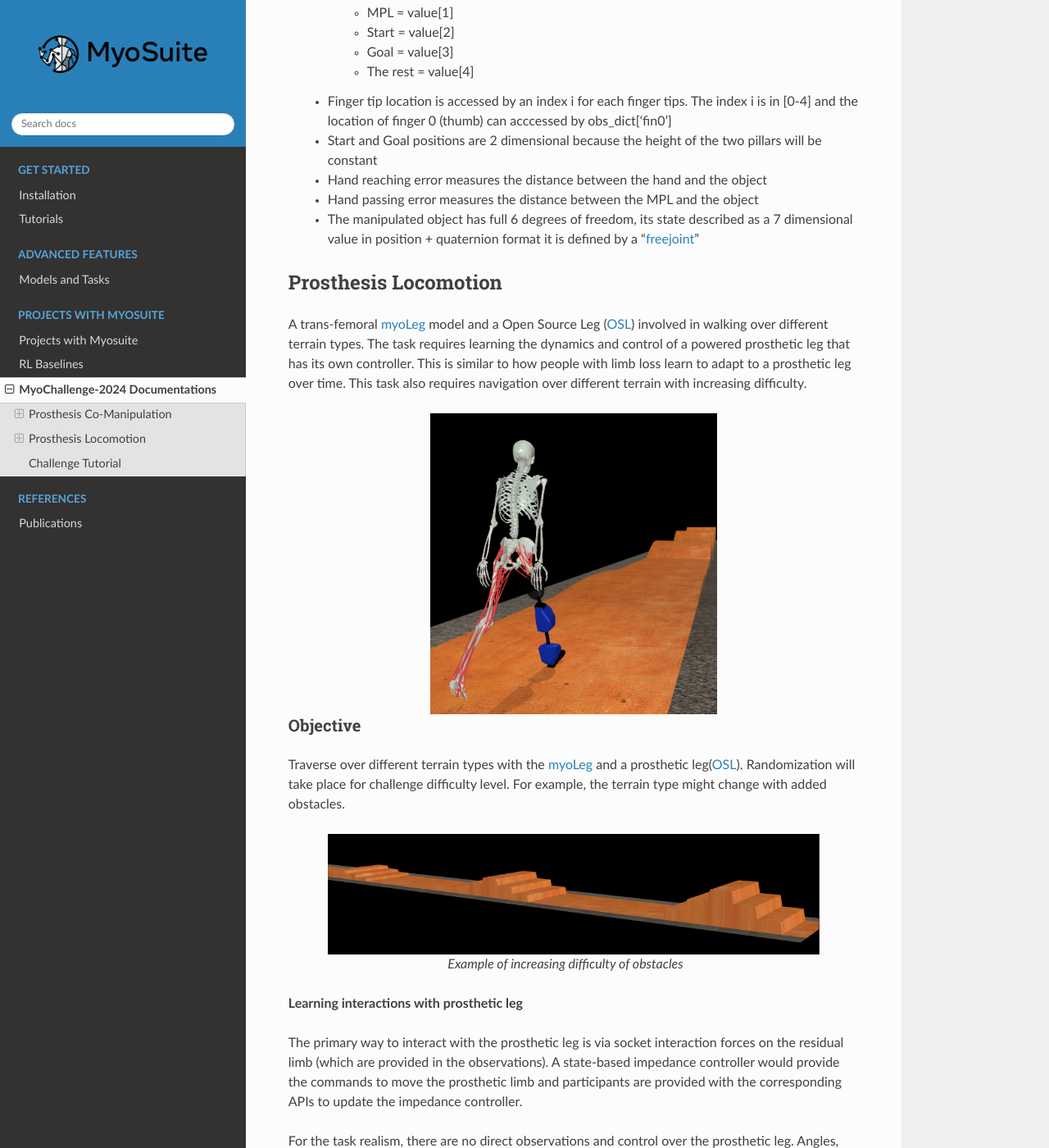
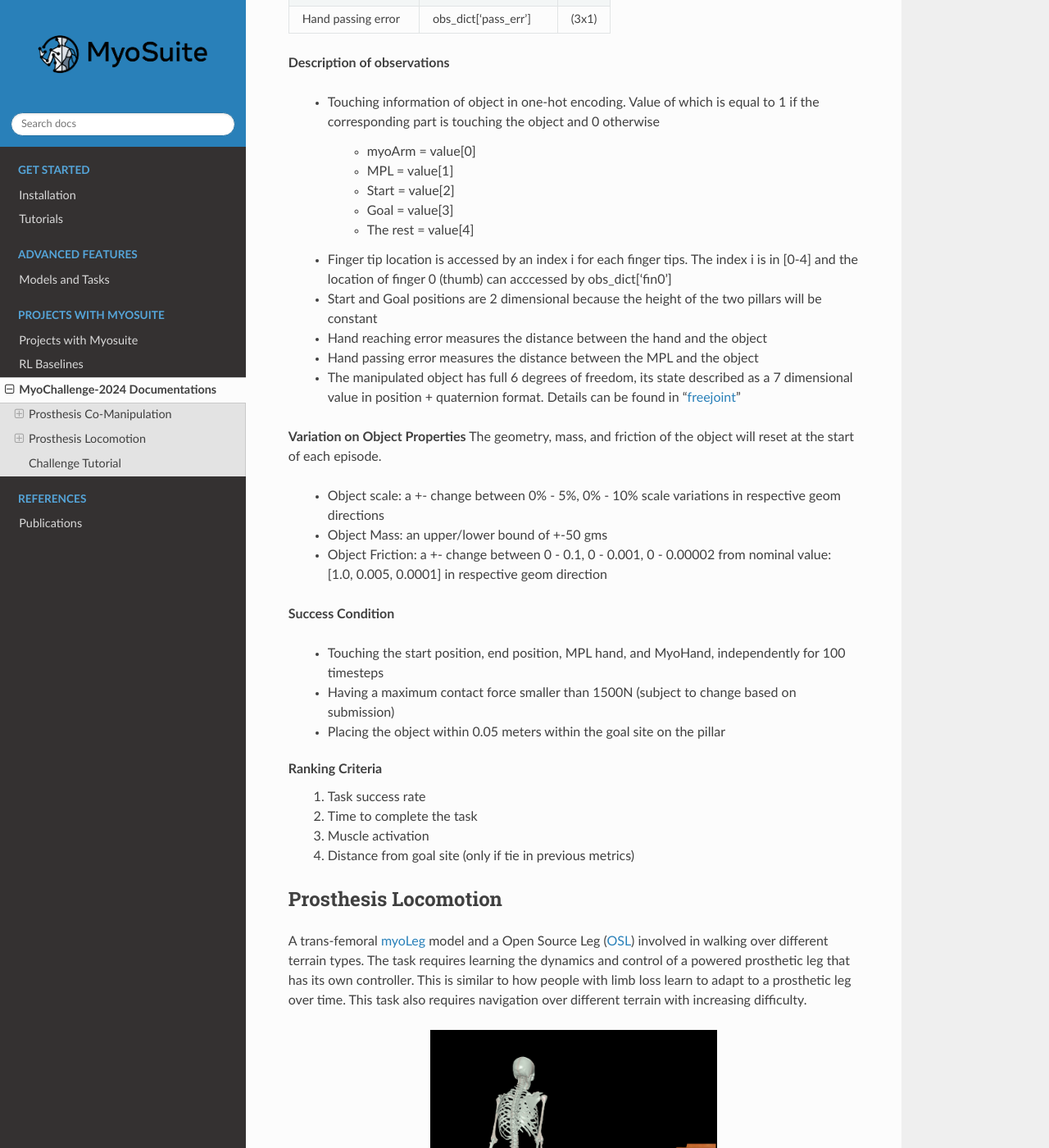
Before and after one commit to MyoHub/myosuite, a Sphinx documentation site: the page built from docs/source/challenge-doc.rst, in a window 1280 px wide and 1400 px high, scrolled down 2015 px. Shown: the whole window at 82% size. Built offline with Sphinx 7.4.7 and the Read the Docs theme 2.0.0, drawn with Linux system fonts in a browser that asks for light colours; some of the changed text lies outside the part shown.

Commit message:
include patch on myo challenge manip obs space doc

```diff
--- a/docs/source/challenge-doc.rst
+++ b/docs/source/challenge-doc.rst
@@ -60,21 +62,31 @@ Observation Space
 +-----------------------------------------+-----------------------------+-----------------+
 | Joint positions of myoArm               | obs_dict['myohand_qpos']    | (38x1)          |
 +-----------------------------------------+-----------------------------+-----------------+
-| Joint velocity of myoArm                | obs_dict['myohand_qvel"]    | (38x1)          |
+| Joint velocity of myoArm                | obs_dict['myohand_qvel']    | (38x1)          |
 +-----------------------------------------+-----------------------------+-----------------+
-| Joint positions of MPL                  | obs_dict['pros_hand_qpos"]  | (27x1)          |
+| Joint positions of MPL                  | obs_dict['pros_hand_qpos']  | (27x1)          |
 +-----------------------------------------+-----------------------------+-----------------+
-| Joint velocity of MPL                   | obs_dict['pros_hand_qvel"]  | (27x1)          |
+| Joint velocity of MPL                   | obs_dict['pros_hand_qvel']  | (26x1)          |
 +-----------------------------------------+-----------------------------+-----------------+
-| Joint positions of object               | obs_dict['object_qpos"]     | (7x1)           |
+| Joint positions of object               | obs_dict['object_qpos']     | (7x1)           |
 +-----------------------------------------+-----------------------------+-----------------+
-| Joint velocity of object                | obs_dict['object_qvel"]     | (6x1)           |
+| Joint velocity of object                | obs_dict['object_qvel']     | (6x1)           |
 +-----------------------------------------+-----------------------------+-----------------+
 | Starting position                       | obs_dict['start_pos']       | (2x1)           |
 +-----------------------------------------+-----------------------------+-----------------+
 | Goal position                           | obs_dict['goal_pos']        | (2x1)           |
 +-----------------------------------------+-----------------------------+-----------------+
+| Muscle activation of myoHand            | obs_dict['act']             | (63x1)          |
++-----------------------------------------+-----------------------------+-----------------+
 | Touching information of object          | obs_dict['touching_body']   | (5x1)           |
++-----------------------------------------+-----------------------------+-----------------+
+
+
+**Customized Observation**
+
+This is where you can add customized observation on your own for reward
+computation. The final simulation will NOT have access to those
+
 +-----------------------------------------+-----------------------------+-----------------+
 | Palm location                           | obs_dict['palm_pos']        | (3x1)           |
 +-----------------------------------------+-----------------------------+-----------------+
@@ -110,10 +121,29 @@ Observation Space
 
     - Hand passing error measures the distance between the MPL and the object
 
-    - The manipulated object has full 6 degrees of freedom, its state described as a 7 dimensional value in position + quaternion format  it is defined by a "`freejoint <https://mujoco.readthedocs.io/en/stable/XMLreference.html#body-freejoint>`__"
+    - The manipulated object has full 6 degrees of freedom, its state described as a 7 dimensional value in position + quaternion format. Details can be found in "`freejoint <https://mujoco.readthedocs.io/en/stable/XMLreference.html#body-freejoint>`__"
 
 
 
+
+**Variation on Object Properties**
+The geometry, mass, and friction of the object will reset at the start of each episode.
+
+    - Object scale: a +- change between 0% - 5%, 0% - 10% scale variations in respective geom directions
+    - Object Mass: an upper/lower bound of +-50 gms
+    - Object Friction: a +- change between 0 - 0.1, 0 - 0.001, 0 - 0.00002 from nominal value: [1.0, 0.005, 0.0001] in respective geom direction
+
+**Success Condition**
+
+    - Touching the start position, end position, MPL hand, and MyoHand, independently for 100 timesteps
+    - Having a maximum contact force smaller than 1500N (subject to change based on submission)
+    - Placing the object within 0.05 meters within the goal site on the pillar
+
+**Ranking Criteria**
+    1. Task success rate
+    2. Time to complete the task
+    3. Muscle activation
+    4. Distance from goal site (only if tie in previous metrics)
 
 
 
@@ -316,6 +346,7 @@ Links are available for `manipulation <https://colab.research.google.com/drive/1
 `locomotion <https://colab.research.google.com/drive/1AFbVlwnGDYD45XqMYBaYjf5xOOa_KEXd?usp=sharing>`__.
 
 
+
 .. code-block:: python
 
     from myosuite.utils import gym
```
Also changed, not shown: other parts of docs/source/challenge-doc.rst (+3 -2 lines).
